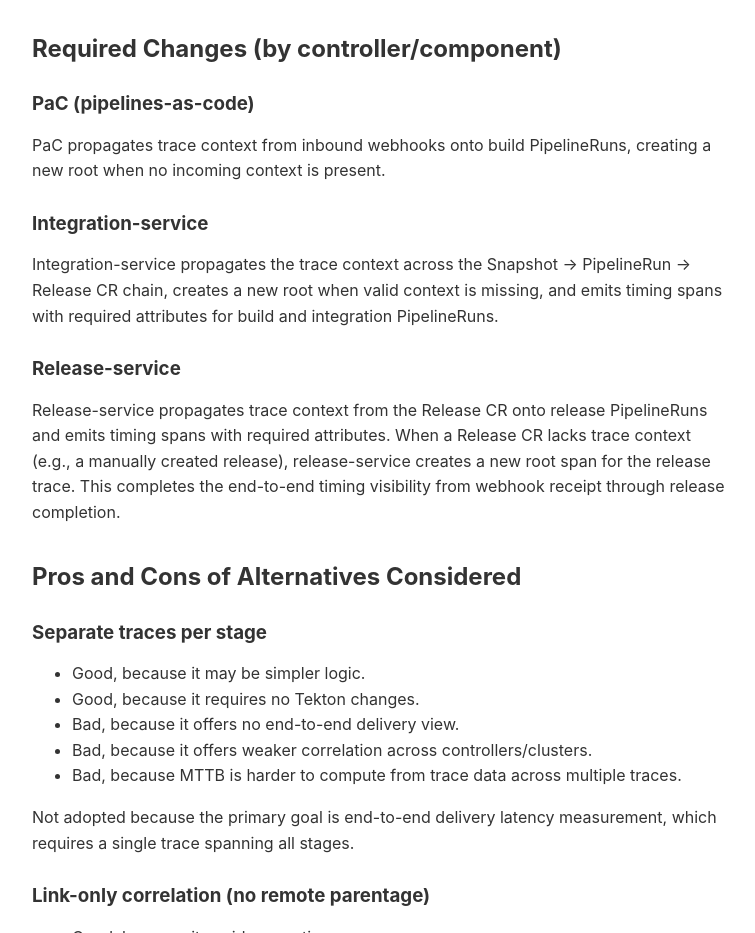
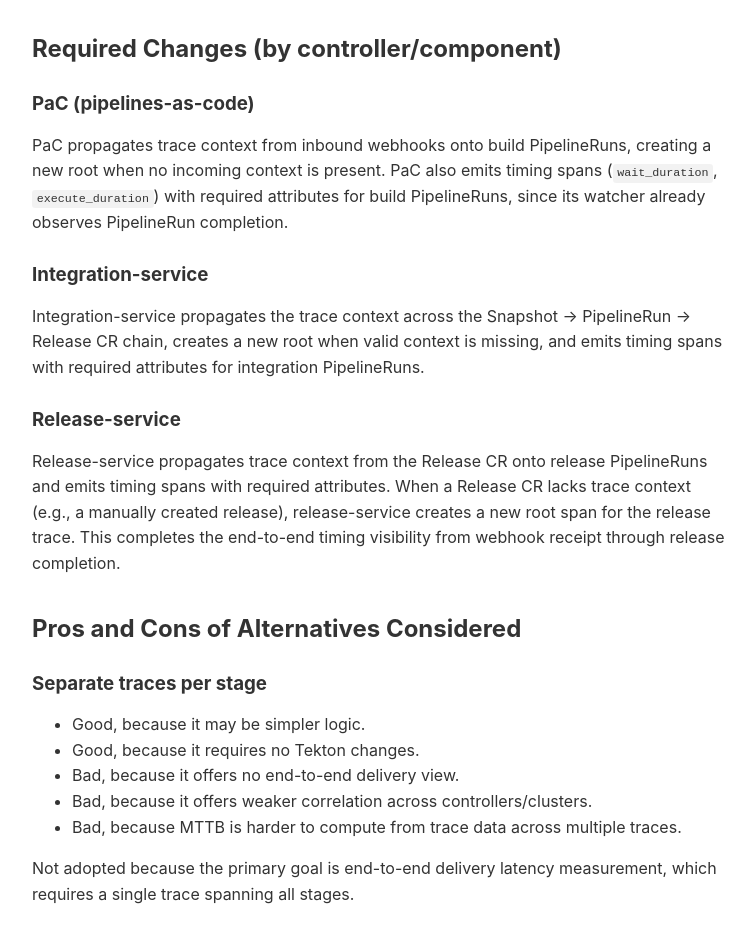
Before and after one commit to konflux-ci/architecture, an Eleventy site: page ADR/0059-distributed-tracing.md in a window 1280 px wide. Shown: the part 3100-4033 px from the top of the page, without its empty margins (282-1037 px from the left). Built offline with nearby package versions, Linux system fonts and the light colour scheme; Eleventy itself is replaced by a stand-in of ours; files that its build step writes are made by us from their sources; what eleventy-plugin-toc, markdown-it-replace-link would draw is missing.

Commit message:
Assign build PipelineRun timing span emission to PaC
Move build PipelineRun timing span responsibility from
integration-service to PaC, since PaC's watcher already observes
build PipelineRun completion and has all required data. Narrow
integration-service's timing span scope to integration PipelineRuns
only.

```diff
--- a/ADR/0059-distributed-tracing.md
+++ b/ADR/0059-distributed-tracing.md
@@ -74,11 +74,11 @@ No new infrastructure is required beyond existing OTLP trace collection.
 
 ### PaC (pipelines-as-code)
 
-PaC propagates trace context from inbound webhooks onto build PipelineRuns, creating a new root when no incoming context is present.
+PaC propagates trace context from inbound webhooks onto build PipelineRuns, creating a new root when no incoming context is present. PaC also emits timing spans (`wait_duration`, `execute_duration`) with required attributes for build PipelineRuns, since its watcher already observes PipelineRun completion.
 
 ### Integration-service
 
-Integration-service propagates the trace context across the Snapshot → PipelineRun → Release CR chain, creates a new root when valid context is missing, and emits timing spans with required attributes for build and integration PipelineRuns.
+Integration-service propagates the trace context across the Snapshot → PipelineRun → Release CR chain, creates a new root when valid context is missing, and emits timing spans with required attributes for integration PipelineRuns.
 
 ### Release-service
 
```
